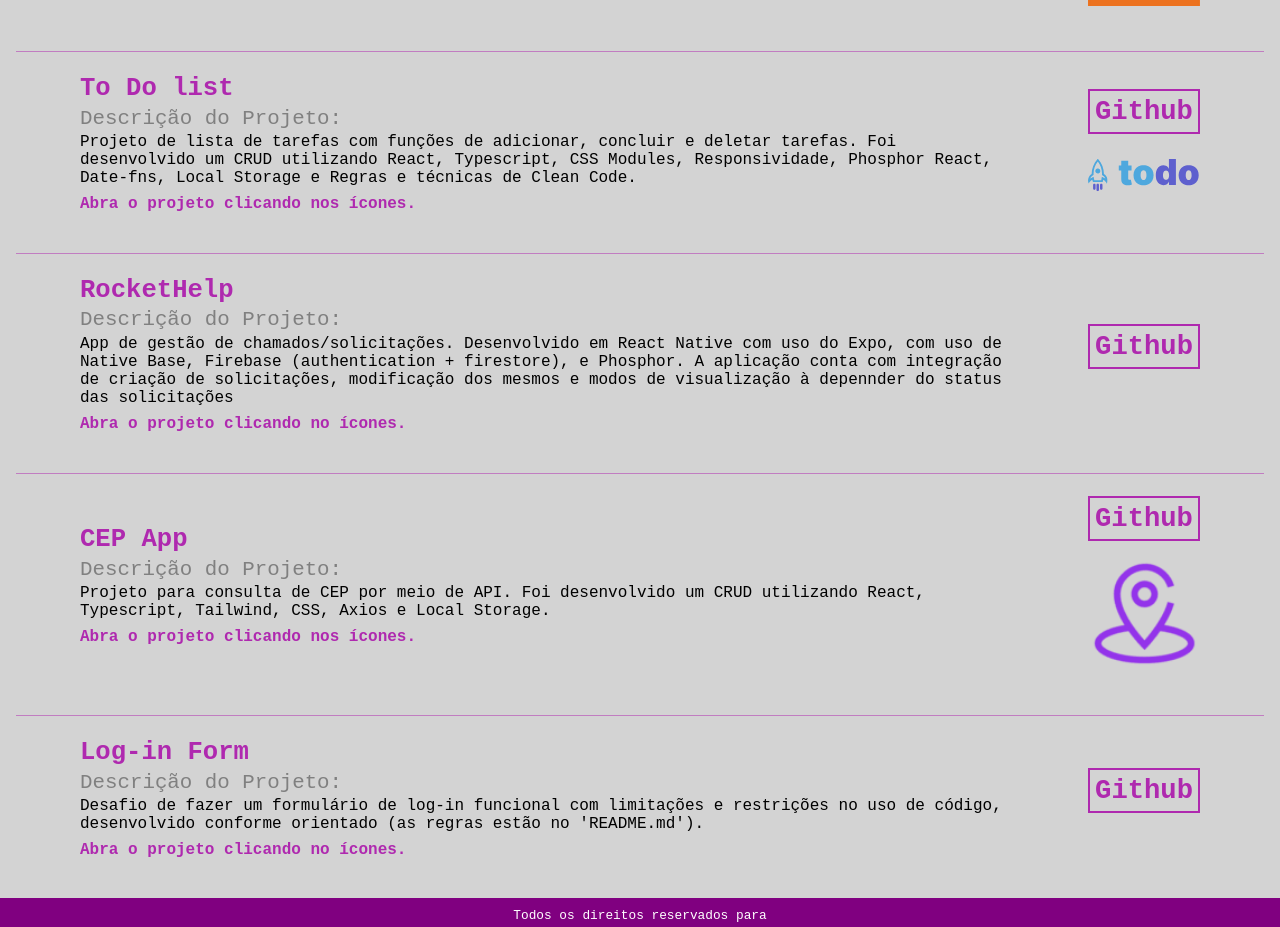
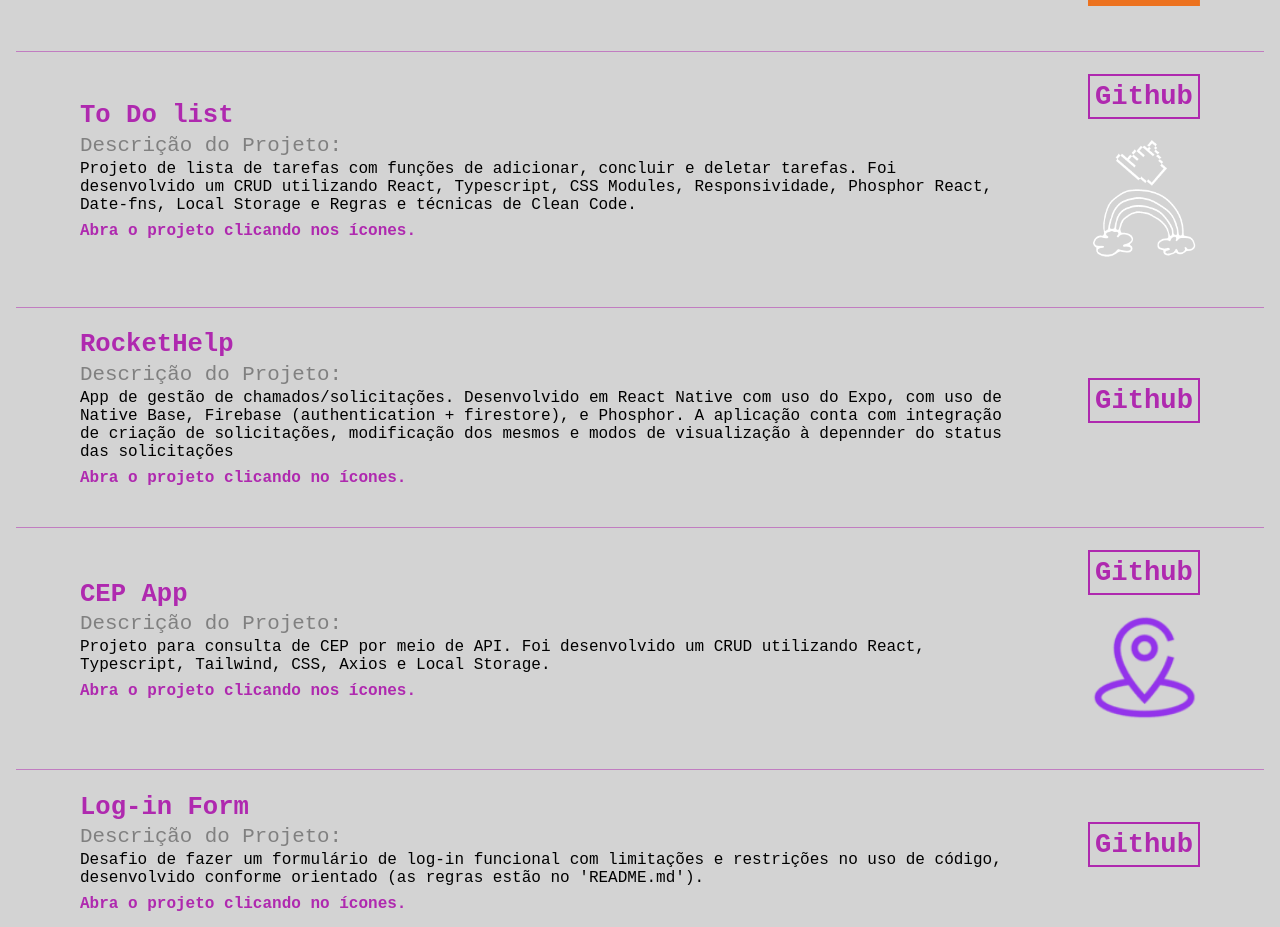
Before and after one commit to dpedersoli/dpedersoli-portfolio, a React (Vite) app: page / in a window 1280 px wide. Shown: the part 1180-2107 px from the top of the page. Built offline with nearby package versions, Linux system fonts and the light colour scheme.

Commit message:
for now changes

```diff
--- a/src/App.tsx
+++ b/src/App.tsx
@@ -2,7 +2,6 @@ import WhiteLogo from '/src/assets/images/white-logo-Daniel-Pedersoli.png'
 import DanielImage from '/src/assets/images/Daniel_Pedersoli_foto_perfil.png'
 import MarETerraTransferLogo from '/src/assets/images/mar-e-terra-transfer-logo.png'
 import CepAppLogo from '/src/assets/images/cep-app.png'
-import ToDoListLogo from '../src/assets/images/logo-desafio-ignite.svg'
 
 import { Header, TopImage, About, Technologies, Projects, Footer } from './Styles/Style-app'
 import { Project } from './components/Project'
@@ -59,7 +58,7 @@ function App() {
               projectDescription="Projeto de lista de tarefas com funções de adicionar, concluir e deletar tarefas. Foi desenvolvido um CRUD utilizando React, Typescript, CSS Modules, Responsividade, Phosphor React, Date-fns, Local Storage e Regras e técnicas de Clean Code."
               projectLinkInvite="Abra o projeto clicando nos ícones."
               projectLink="https://github.com/dpedersoli/ignite-react-ts-desafio-01"
-              projectImage={ToDoListLogo}
+              projectImage={WhiteLogo}
               projectWebsite="https://todo-list-dpedersoli.netlify.app/"
               textNotImage="To Do list"
             />
```
Also changed, not shown: src/assets/images/logo-desafio-ignite.svg (deleted).
